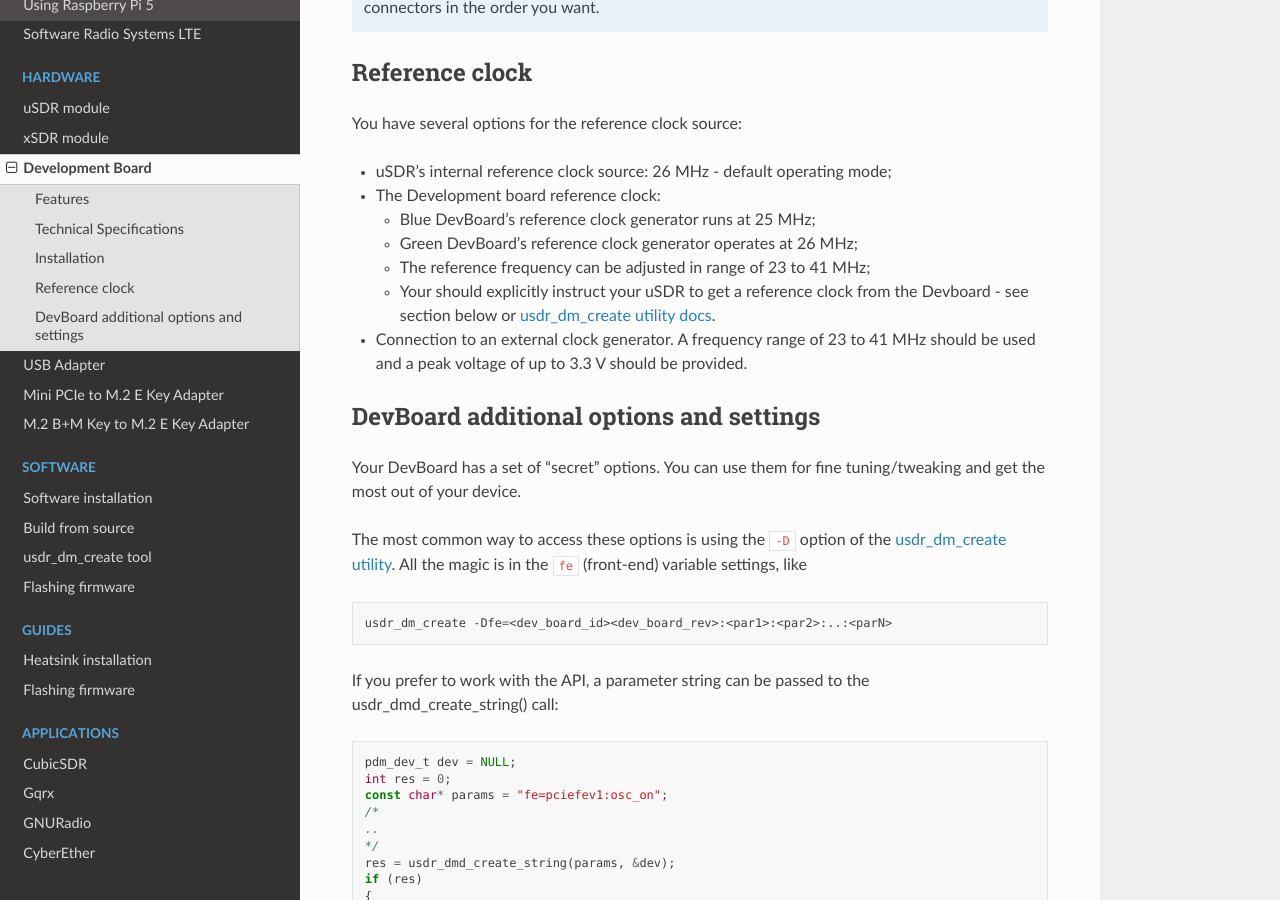
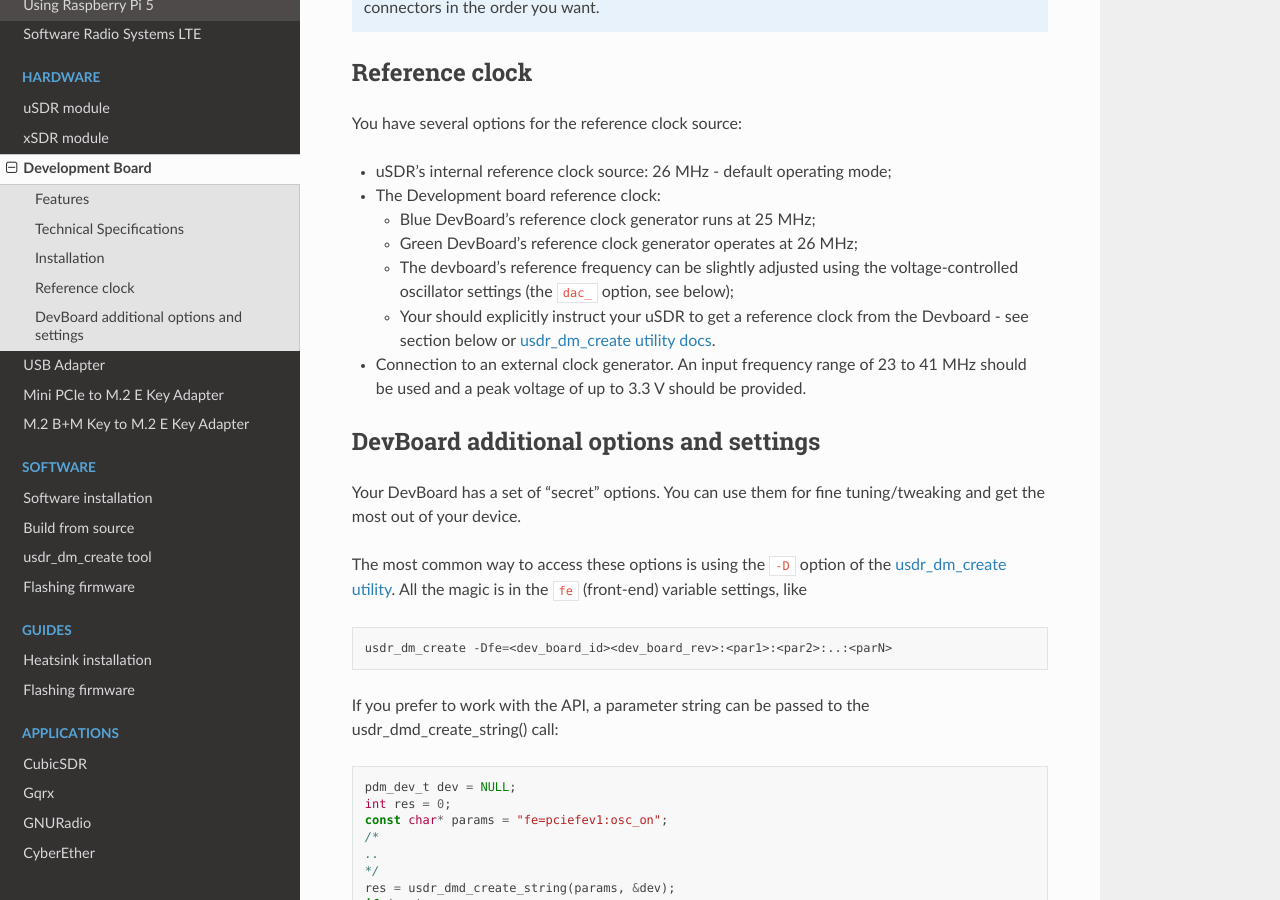
Before and after one commit to wavelet-lab/docs, a Sphinx documentation site: the page built from source/hardware/devboard.rst, in a window 1280 px wide and 900 px high, scrolled down 4972 px. Built offline with Sphinx 7.4.7 and the Read the Docs theme 3.1.0, drawn with Linux system fonts in a browser that asks for light colours; some of the changed text lies outside the part shown.

Commit message:
Update devboard.rst (dac)

```diff
--- a/source/hardware/devboard.rst
+++ b/source/hardware/devboard.rst
@@ -77,9 +77,9 @@
 
   * Blue DevBoard's reference clock generator runs at 25 MHz;
   * Green DevBoard's reference clock generator operates at 26 MHz;
-  * The reference frequency can be adjusted in range of 23 to 41 MHz;
+  * The devboard's reference frequency can be slightly adjusted using the voltage-controlled oscillator settings (the ``dac_`` option, see below);
   * Your should explicitly instruct your uSDR to get a reference clock from the Devboard - see section below or `usdr_dm_create utility docs <../software/usdr_dm_create.rst>`_.
-* Connection to an external clock generator. A frequency range of 23 to 41 MHz should be used and a peak voltage of up to 3.3 V should be provided.
+* Connection to an external clock generator. An input frequency range of 23 to 41 MHz should be used and a peak voltage of up to 3.3 V should be provided.
 
 DevBoard additional options and settings
 ----------------------------------------
@@ -153,7 +153,7 @@
 * ``osc_``  - (on/off) reference clock oscillator;
 * ``lna_``  - (on/off) RX LNA (Low Noise Amplifier), typical gain +19.5dB (see `QPL9547TR7 <https://www.qorvo.com/products/d/da007268>`_ specs for details);
 * ``pa_``   - (on/off) TX Power Amplifier, typical gain +19.5dB (see `QPL9547TR7 <https://www.qorvo.com/products/d/da007268>`_ specs for details);
-* ``dac_``  - set      ??? (0..65535);
+* ``dac_``  - adjust the voltage-controlled reference clock oscillator frequency (valid values for correction are 0..65535). The default value is 32768 (no correction);
 * ``lb_``   - (on/off) RX->TX loopback;
 * ``uart_`` - (on/off) UART interface;
 * ``attn_`` - RX attenuator (0..18 corresponds to 0..-18dB).
```
